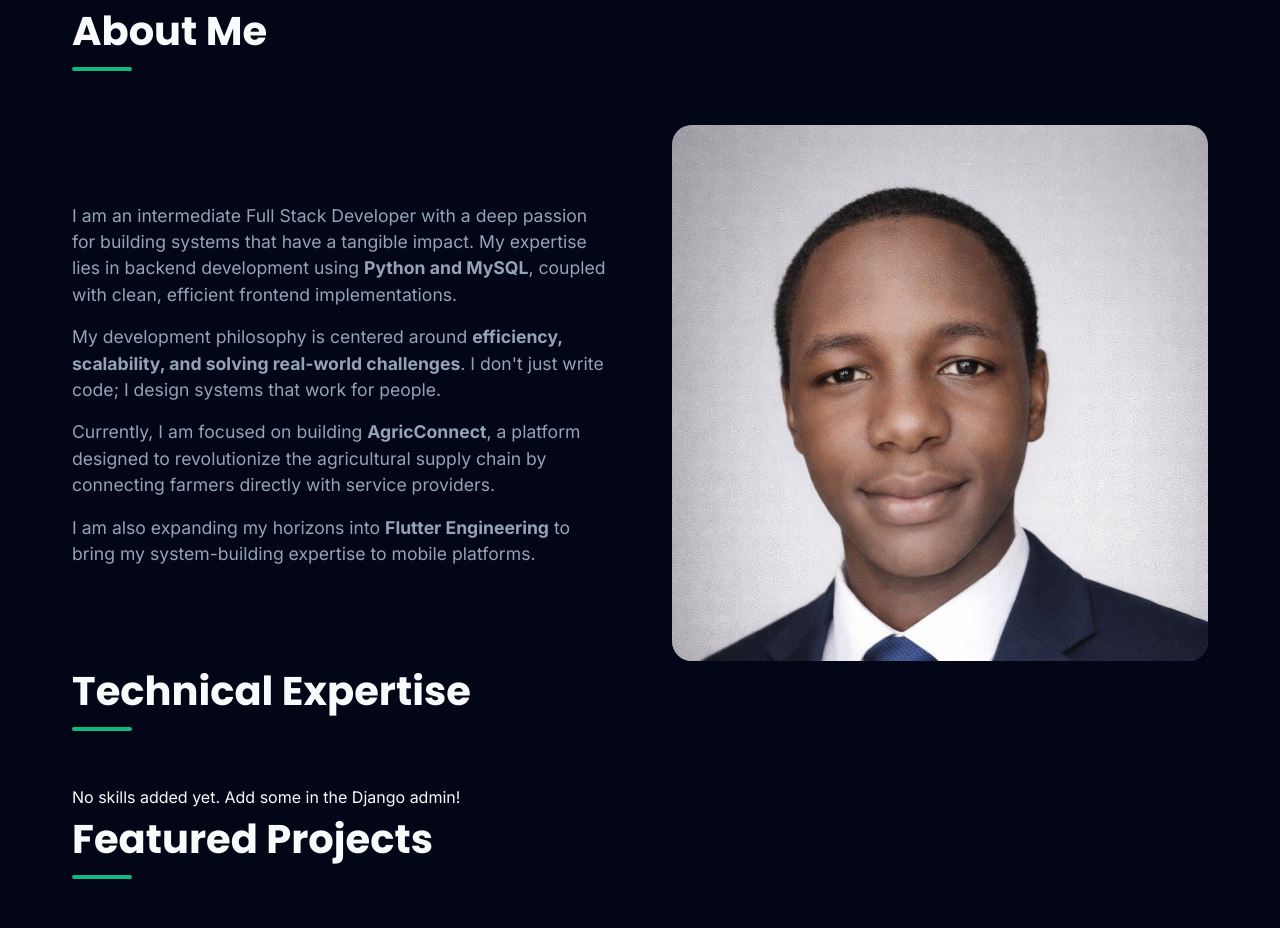
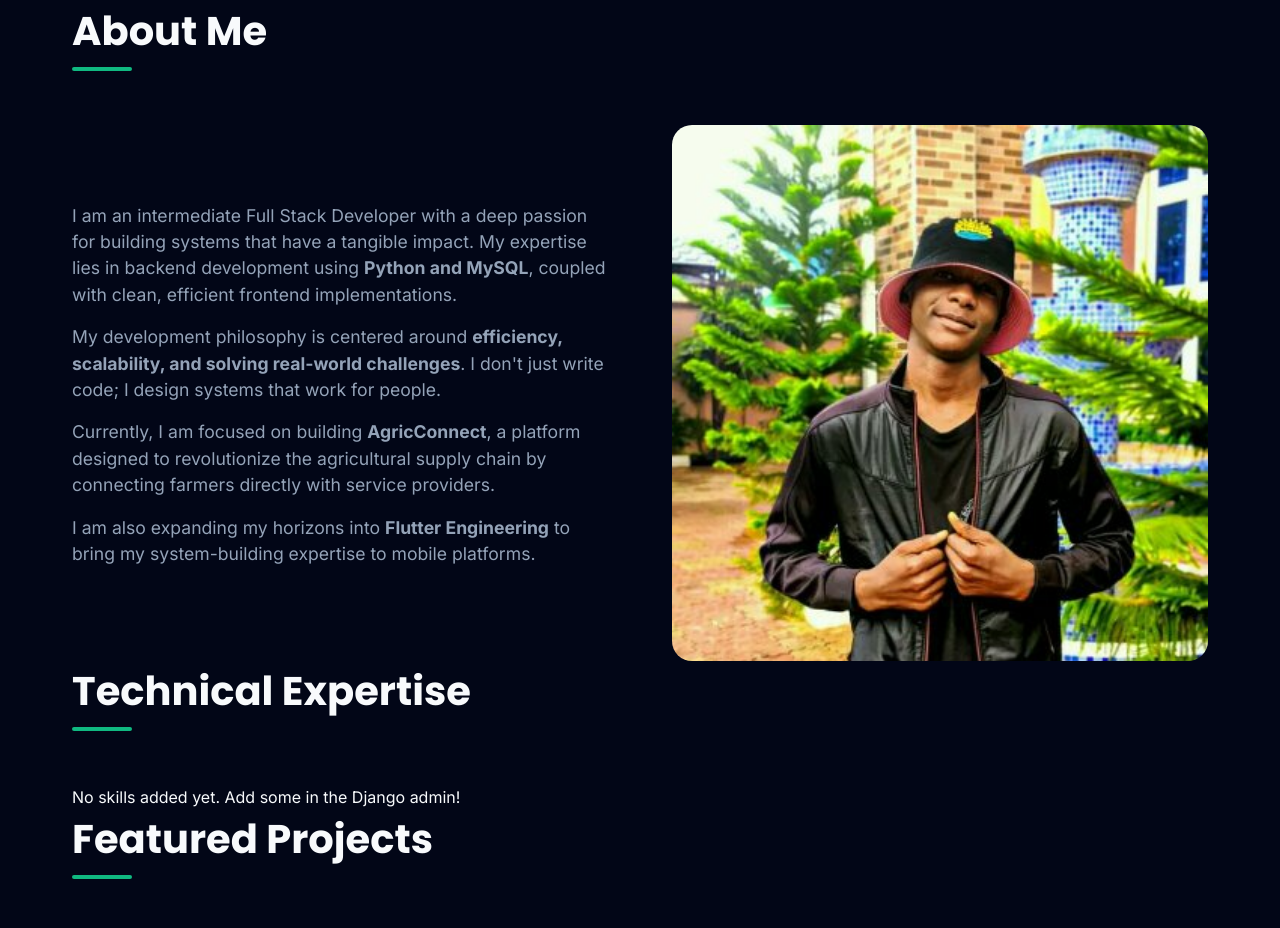
Before and after one commit to Harunabib26/Portfolio, a Django app: page / in a window 1280 px wide. Shown: the part 799-1727 px from the top of the page. Run offline with Django 5.2, Linux system fonts and the light colour scheme; data that the repository does not hold is empty.

Commit message:
Change Picture

```diff
--- a/main/templates/main/index.html
+++ b/main/templates/main/index.html
@@ -99,7 +99,7 @@
                 <div class="about-image">
                     <div
                         style="aspect-ratio: 1/1; background: linear-gradient(45deg, var(--accent-color), var(--primary-color)); border-radius: 20px; overflow: hidden;">
-                        <img src="{% static 'main/assets/images/Harun_pic.png' %}" alt="My Picture" width="100%">
+                        <img src="{% static 'main/assets/images/haruna.jpg' %}" alt="My Picture" width="100%">
                     </div>
                 </div>
             </div>
```
